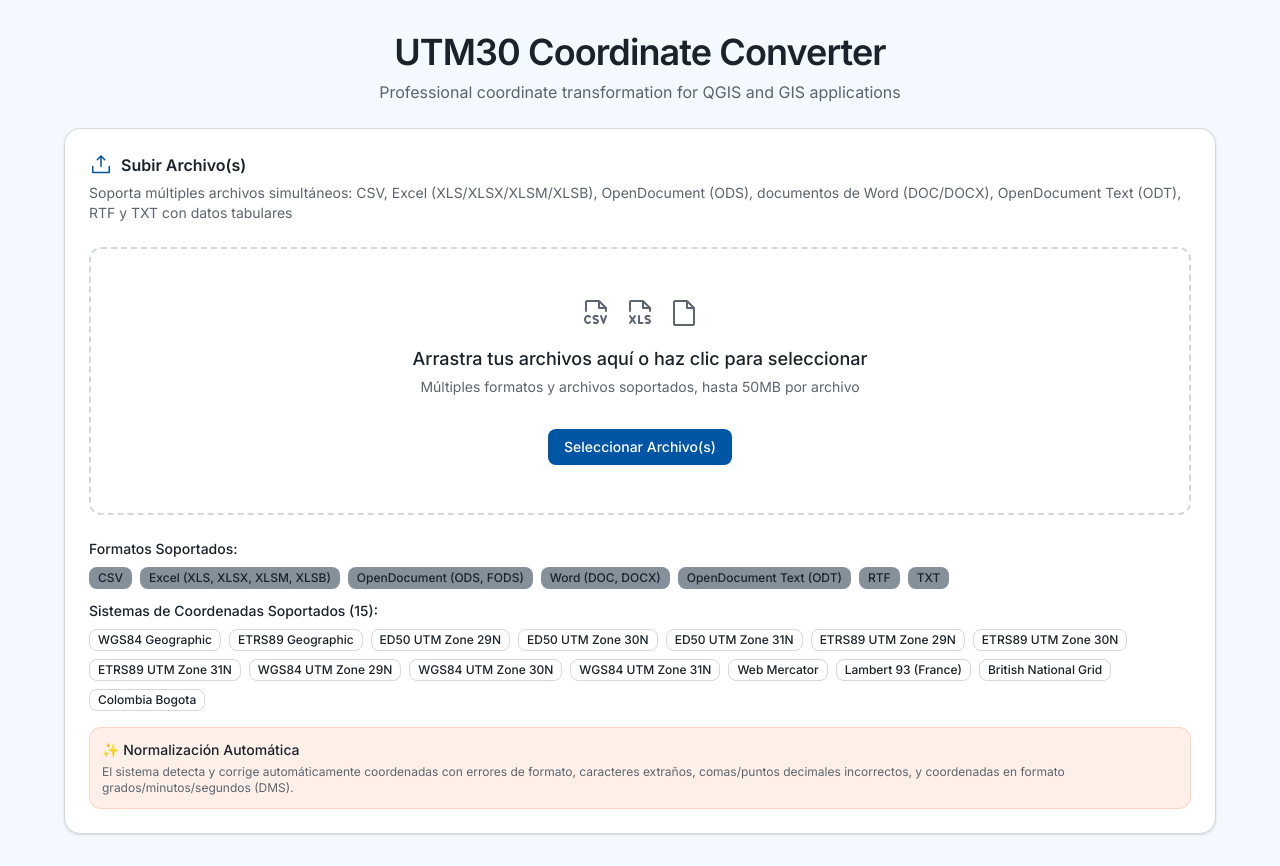
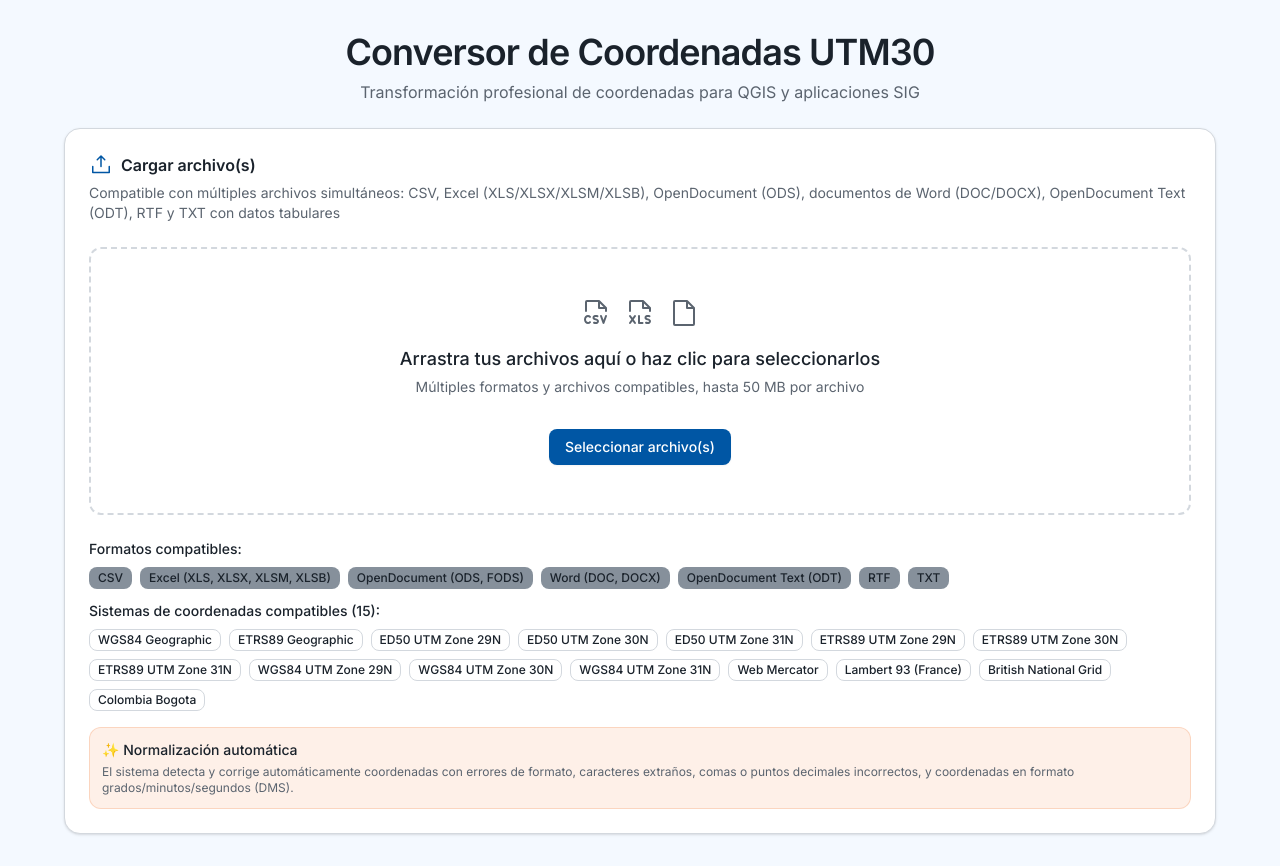
Before and after one commit to luismgarcia/norm-coord-ptel, a React (Vite) app: page / in a window 1280 px wide. Built offline with nearby package versions, Linux system fonts and the light colour scheme; what proj4 would draw is missing.

Commit message:
Generated by Spark: Normaliza el idioma de la página a Español (ES) respetando las normas RAE

```diff
--- a/index.html
+++ b/index.html
@@ -4,7 +4,7 @@
 <head>
     <meta charset="UTF-8" />
     <meta name="viewport" content="width=device-width, initial-scale=1.0" />
-    <title>UTM30 Coordinate Converter</title>
+    <title>Conversor de Coordenadas UTM30</title>
     <link rel="preconnect" href="https://fonts.googleapis.com">
     <link rel="preconnect" href="https://fonts.gstatic.com" crossorigin>
     <link href="https://fonts.googleapis.com/css2?family=Inter:wght@400;500;600&family=JetBrains+Mono:wght@400&display=swap" rel="stylesheet">
--- a/src/App.tsx
+++ b/src/App.tsx
@@ -262,10 +262,10 @@ function App() {
       <div className="max-w-6xl mx-auto space-y-6">
         <div className="text-center space-y-2">
           <h1 className="text-3xl md:text-4xl font-semibold tracking-tight">
-            UTM30 Coordinate Converter
+            Conversor de Coordenadas UTM30
           </h1>
           <p className="text-muted-foreground text-sm md:text-base">
-            Professional coordinate transformation for QGIS and GIS applications
+            Transformación profesional de coordenadas para QGIS y aplicaciones SIG
           </p>
         </div>
 
@@ -274,10 +274,10 @@ function App() {
             <CardHeader>
               <CardTitle className="flex items-center gap-2">
                 <UploadSimple className="text-primary" size={24} />
-                Subir Archivo(s)
+                Cargar archivo(s)
               </CardTitle>
               <CardDescription>
-                Soporta múltiples archivos simultáneos: CSV, Excel (XLS/XLSX/XLSM/XLSB), OpenDocument (ODS), documentos de Word (DOC/DOCX), OpenDocument Text (ODT), RTF y TXT con datos tabulares
+                Compatible con múltiples archivos simultáneos: CSV, Excel (XLS/XLSX/XLSM/XLSB), OpenDocument (ODS), documentos de Word (DOC/DOCX), OpenDocument Text (ODT), RTF y TXT con datos tabulares
               </CardDescription>
             </CardHeader>
             <CardContent>
@@ -301,10 +301,10 @@ function App() {
                   </div>
                   <div>
                     <p className="text-lg font-medium mb-1">
-                      Arrastra tus archivos aquí o haz clic para seleccionar
+                      Arrastra tus archivos aquí o haz clic para seleccionarlos
                     </p>
                     <p className="text-sm text-muted-foreground">
-                      Múltiples formatos y archivos soportados, hasta 50MB por archivo
+                      Múltiples formatos y archivos compatibles, hasta 50 MB por archivo
                     </p>
                   </div>
                   <input
@@ -317,7 +317,7 @@ function App() {
                   />
                   <Button asChild className="mt-4">
                     <label htmlFor="file-upload" className="cursor-pointer">
-                      Seleccionar Archivo(s)
+                      Seleccionar archivo(s)
                     </label>
                   </Button>
                 </div>
@@ -325,7 +325,7 @@ function App() {
 
               <div className="mt-6 space-y-3">
                 <div className="space-y-2">
-                  <h4 className="text-sm font-medium">Formatos Soportados:</h4>
+                  <h4 className="text-sm font-medium">Formatos compatibles:</h4>
                   <div className="flex flex-wrap gap-2">
                     <Badge variant="secondary">CSV</Badge>
                     <Badge variant="secondary">Excel (XLS, XLSX, XLSM, XLSB)</Badge>
@@ -337,7 +337,7 @@ function App() {
                   </div>
                 </div>
                 <div className="space-y-2">
-                  <h4 className="text-sm font-medium">Sistemas de Coordenadas Soportados ({getCoordinateSystems().length}):</h4>
+                  <h4 className="text-sm font-medium">Sistemas de coordenadas compatibles ({getCoordinateSystems().length}):</h4>
                   <div className="flex flex-wrap gap-2 max-h-32 overflow-y-auto">
                     {getCoordinateSystems().map(sys => (
                       <Badge key={sys.code} variant="outline" className="text-xs">
@@ -347,10 +347,10 @@ function App() {
                   </div>
                 </div>
                 <div className="bg-accent/10 border border-accent/20 rounded-lg p-3 mt-4">
-                  <p className="text-sm text-accent-foreground font-medium mb-1">✨ Normalización Automática</p>
+                  <p className="text-sm text-accent-foreground font-medium mb-1">✨ Normalización automática</p>
                   <p className="text-xs text-muted-foreground">
                     El sistema detecta y corrige automáticamente coordenadas con errores de formato,
-                    caracteres extraños, comas/puntos decimales incorrectos, y coordenadas en formato
+                    caracteres extraños, comas o puntos decimales incorrectos, y coordenadas en formato
                     grados/minutos/segundos (DMS).
                   </p>
                 </div>
@@ -362,7 +362,7 @@ function App() {
         {['uploading', 'detecting', 'converting'].includes(processing.stage) && (
           <Card>
             <CardHeader>
-              <CardTitle>Procesando Archivo</CardTitle>
+              <CardTitle>Procesando archivo</CardTitle>
               <CardDescription>{processing.message}</CardDescription>
             </CardHeader>
             <CardContent className="space-y-4">
@@ -403,7 +403,7 @@ function App() {
                 <CardTitle className="flex items-center gap-2 justify-between">
                   <div className="flex items-center gap-2">
                     <Stack className="text-primary" size={24} />
-                    Archivos Procesados ({processedFiles.length})
+                    Archivos procesados ({processedFiles.length})
                   </div>
                   <Button onClick={handleReset} variant="outline" size="sm">
                     <ArrowsClockwise size={16} className="mr-2" />
@@ -500,13 +500,13 @@ function App() {
                   <Button asChild variant="outline">
                     <label htmlFor="file-upload-more" className="cursor-pointer">
                       <UploadSimple size={20} className="mr-2" />
-                      Añadir Más Archivos
+                      Añadir más archivos
                     </label>
                   </Button>
                   {processedFiles.length > 1 && (
                     <Button onClick={handleDownloadAll} variant="outline" className="border-green-600/30 bg-green-200 hover:bg-green-300">
                       <Package size={20} className="mr-2" />
-                      Descargar Todos (ZIP)
+                      Descargar todos (ZIP)
                     </Button>
                   )}
                 </div>
@@ -519,7 +519,7 @@ function App() {
                   <CardHeader>
                     <CardTitle className="flex items-center gap-2">
                       <MapPin className="text-primary" size={24} />
-                      Información del Archivo
+                      Información del archivo
                     </CardTitle>
                   </CardHeader>
                   <CardContent className="space-y-4">
@@ -547,7 +547,7 @@ function App() {
                     <div className="space-y-3">
                       <div className="flex items-center gap-2">
                         <Globe className="text-primary" size={20} />
-                        <h4 className="font-medium">Sistema de Coordenadas Detectado</h4>
+                        <h4 className="font-medium">Sistema de coordenadas detectado</h4>
                       </div>
                       <div className="bg-muted/50 rounded-lg p-4 space-y-2">
                         <div className="flex items-center justify-between">
@@ -593,7 +593,7 @@ function App() {
 
                 <Card>
                   <CardHeader>
-                    <CardTitle>Datos de Coordenadas</CardTitle>
+                    <CardTitle>Datos de coordenadas</CardTitle>
                     <CardDescription>Vista previa de las coordenadas originales y convertidas</CardDescription>
                   </CardHeader>
                   <CardContent>
@@ -607,24 +607,24 @@ function App() {
                       <TabsContent value="stats" className="space-y-4">
                         <div className="grid grid-cols-1 md:grid-cols-2 gap-4">
                           <div className="space-y-3">
-                            <h4 className="font-medium text-sm">Coordenadas Originales</h4>
+                            <h4 className="font-medium text-sm">Coordenadas originales</h4>
                             <div className="bg-muted/50 rounded-lg p-4 space-y-2 text-sm">
                               {originalBounds ? (
                                 <>
                                   <div className="flex justify-between">
-                                    <span className="text-muted-foreground">Min X:</span>
+                                    <span className="text-muted-foreground">Mín. X:</span>
                                     <span className="font-mono">{formatCoordinate(originalBounds.minX, 6)}</span>
                                   </div>
                                   <div className="flex justify-between">
-                                    <span className="text-muted-foreground">Max X:</span>
+                                    <span className="text-muted-foreground">Máx. X:</span>
                                     <span className="font-mono">{formatCoordinate(originalBounds.maxX, 6)}</span>
                                   </div>
                                   <div className="flex justify-between">
-                                    <span className="text-muted-foreground">Min Y:</span>
+                                    <span className="text-muted-foreground">Mín. Y:</span>
                                     <span className="font-mono">{formatCoordinate(originalBounds.minY, 6)}</span>
                                   </div>
                                   <div className="flex justify-between">
-                                    <span className="text-muted-foreground">Max Y:</span>
+                                    <span className="text-muted-foreground">Máx. Y:</span>
                                     <span className="font-mono">{formatCoordinate(originalBounds.maxY, 6)}</span>
                                   </div>
                                 </>
@@ -640,19 +640,19 @@ function App() {
                               {convertedBounds ? (
                                 <>
                                   <div className="flex justify-between">
-                                    <span className="text-muted-foreground">Min X:</span>
+                                    <span className="text-muted-foreground">Mín. X:</span>
                                     <span className="font-mono">{formatCoordinate(convertedBounds.minX, 2)} m</span>
                                   </div>
                                   <div className="flex justify-between">
-                                    <span className="text-muted-foreground">Max X:</span>
+                                    <span className="text-muted-foreground">Máx. X:</span>
                                     <span className="font-mono">{formatCoordinate(convertedBounds.maxX, 2)} m</span>
                                   </div>
                                   <div className="flex justify-between">
-                                    <span className="text-muted-foreground">Min Y:</span>
+                                    <span className="text-muted-foreground">Mín. Y:</span>
                                     <span className="font-mono">{formatCoordinate(convertedBounds.minY, 2)} m</span>
                                   </div>
                                   <div className="flex justify-between">
-                                    <span className="text-muted-foreground">Max Y:</span>
+                                    <span className="text-muted-foreground">Máx. Y:</span>
                                     <span className="font-mono">{formatCoordinate(convertedBounds.maxY, 2)} m</span>
                                   </div>
                                 </>
@@ -668,7 +668,7 @@ function App() {
                         <div className="grid grid-cols-2 md:grid-cols-4 gap-4">
                           <div className="text-center p-4 bg-green-50 border border-green-200 rounded-lg">
                             <p className="text-2xl font-semibold text-green-600">{validCoords.length}</p>
-                            <p className="text-xs text-muted-foreground mt-1">Coordenadas Válidas</p>
+                            <p className="text-xs text-muted-foreground mt-1">Coordenadas válidas</p>
                           </div>
                           <div className="text-center p-4 bg-muted rounded-lg">
                             <p className="text-2xl font-semibold">{invalidCoords.length}</p>
@@ -676,7 +676,7 @@ function App() {
                           </div>
                           <div className="text-center p-4 bg-muted rounded-lg">
                             <p className="text-2xl font-semibold">{selectedFile.parsedFile.columnCount}</p>
-                            <p className="text-xs text-muted-foreground mt-1">Columnas Totales</p>
+                            <p className="text-xs text-muted-foreground mt-1">Columnas totales</p>
                           </div>
                           <div className="text-center p-4 bg-accent/10 rounded-lg">
                             <p className="text-2xl font-semibold text-accent-foreground">UTM30N</p>
@@ -779,7 +779,7 @@ function App() {
                     <strong>Archivo de salida:</strong> {getOutputFilename(selectedFile.parsedFile.filename)}
                   </p>
                   <p className="mt-1">
-                    Formato: CSV con coordenadas UTM30 (EPSG:25830) optimizado para importar en QGIS
+                    Formato: CSV con coordenadas UTM30 (EPSG:25830), optimizado para importar en QGIS
                   </p>
                 </div>
               </>
```
Also changed, not shown: 1 other file (tests, documents, lock files or other folders).
